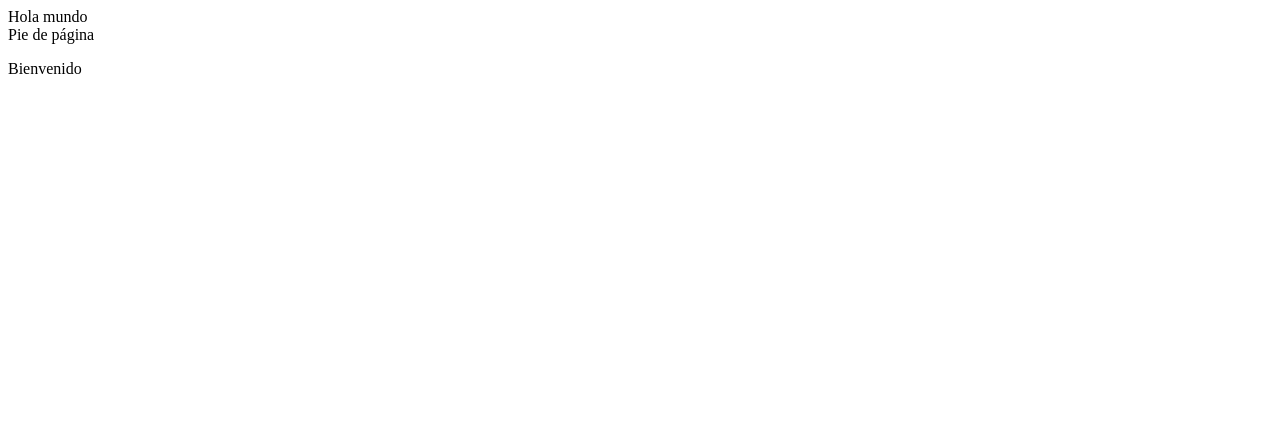
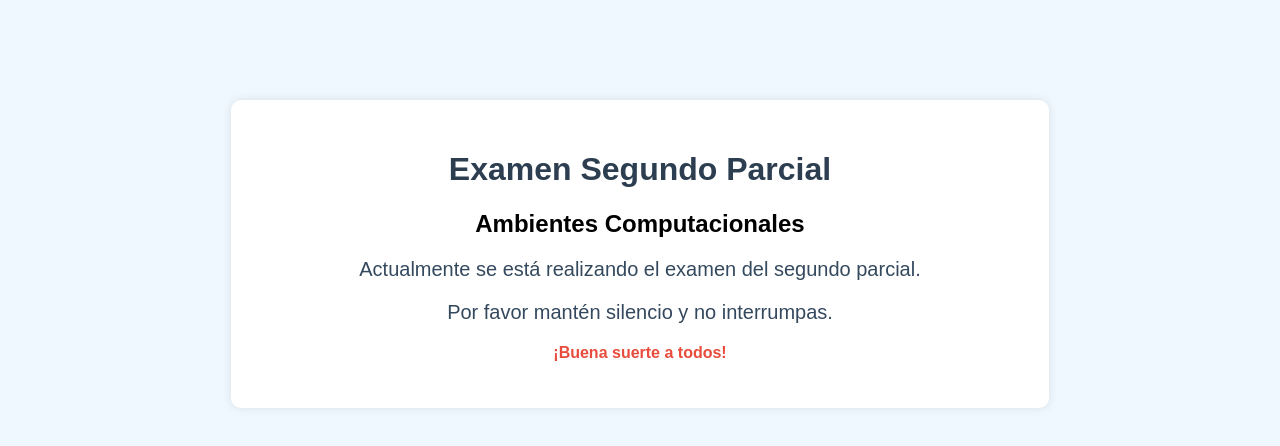
Before and after one commit to FelixR93/ExamenP2, a plain HTML site: page index.html in a window 1280 px wide. Drawn offline with Linux system fonts and the light colour scheme.

Commit message:
Update index.html
Guardando nuevo index

```diff
--- a/index.html
+++ b/index.html
@@ -1,3 +1,51 @@
-Hola mundo
-<footer>Pie de página</footer>
-<p>Bienvenido</p>
+<!DOCTYPE html>
+<html lang="es">
+<head>
+    <meta charset="UTF-8">
+    <meta name="viewport" content="width=device-width, initial-scale=1.0">
+    <title>Examen Segundo Parcial - Ambientes Computacionales</title>
+    <style>
+        body {
+            font-family: Arial, sans-serif;
+            text-align: center;
+            margin-top: 100px;
+            background-color: #f0f8ff;
+        }
+        h1 {
+            color: #2c3e50;
+        }
+        .container {
+            background-color: white;
+            width: 60%;
+            margin: 0 auto;
+            padding: 30px;
+            border-radius: 10px;
+            box-shadow: 0 0 10px rgba(0,0,0,0.1);
+        }
+        .message {
+            font-size: 20px;
+            margin: 20px 0;
+            color: #34495e;
+        }
+        .warning {
+            color: #e74c3c;
+            font-weight: bold;
+        }
+    </style>
+</head>
+<body>
+    <div class="container">
+        <h1>Examen Segundo Parcial</h1>
+        <h2>Ambientes Computacionales</h2>
+
+        <div class="message">
+            <p>Actualmente se está realizando el examen del segundo parcial.</p>
+            <p>Por favor mantén silencio y no interrumpas.</p>
+        </div>
+
+        <div class="warning">
+            <p>¡Buena suerte a todos!</p>
+        </div>
+    </div>
+</body>
+</html>
```
